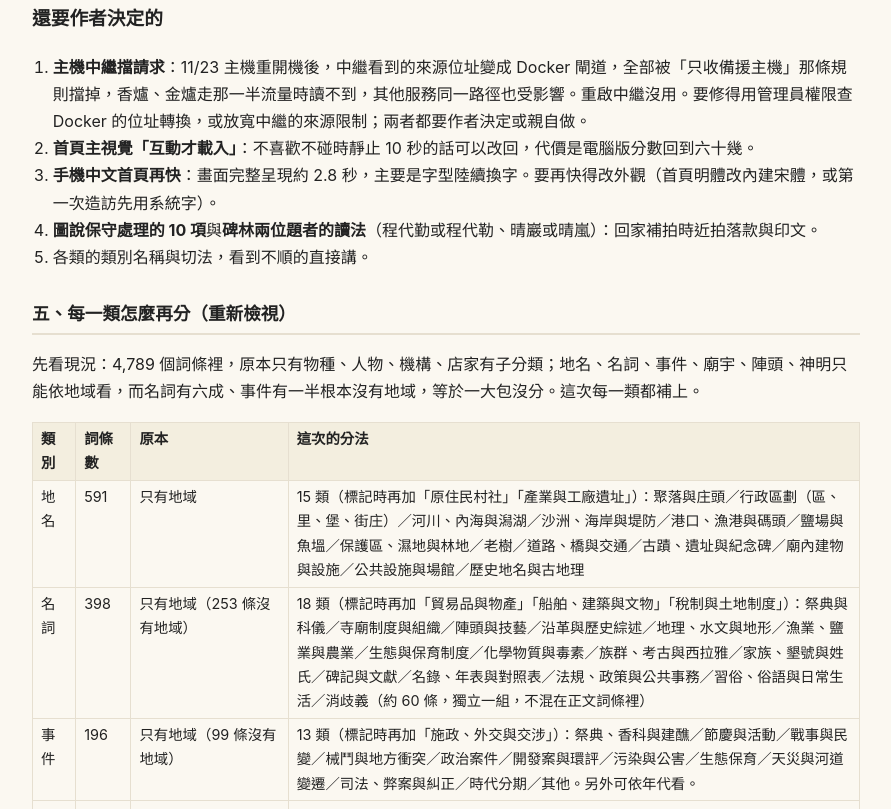
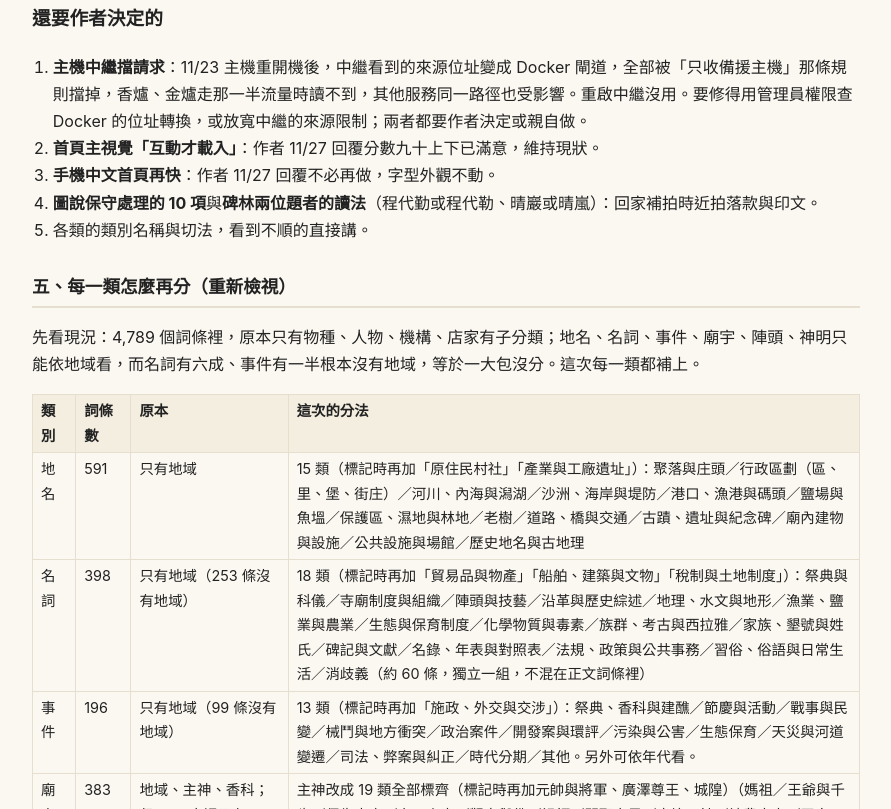
Before and after one commit to ken158ken/tucheng_dev, a plain HTML site: page 網站營運/2026-11-27_SEO與速度改善計畫.html in a window 1280 px wide. Shown: the part 3031-3840 px from the top of the page, without its empty margins (194-1085 px from the left). Drawn offline with Linux system fonts and the light colour scheme.

Commit message:
交接網頁：效能分數作者已滿意，速度項目收尾
Co-Authored-By: Claude <noreply@anthropic.com>

```diff
--- a/網站營運/2026-11-27_SEO與速度改善計畫.html
+++ b/網站營運/2026-11-27_SEO與速度改善計畫.html
@@ -114,8 +114,8 @@ nav.jump{position:sticky;top:0;z-index:5;background:var(--bg);padding:8px 0;disp
 <h3>還要作者決定的</h3>
 <ol>
 <li><b>主機中繼擋請求</b>：11/23 主機重開機後，中繼看到的來源位址變成 Docker 閘道，全部被「只收備援主機」那條規則擋掉，香爐、金爐走那一半流量時讀不到，其他服務同一路徑也受影響。重啟中繼沒用。要修得用管理員權限查 Docker 的位址轉換，或放寬中繼的來源限制；兩者都要作者決定或親自做。</li>
-<li><b>首頁主視覺「互動才載入」</b>：不喜歡不碰時靜止 10 秒的話可以改回，代價是電腦版分數回到六十幾。</li>
-<li><b>手機中文首頁再快</b>：畫面完整呈現約 2.8 秒，主要是字型陸續換字。要再快得改外觀（首頁明體改內建宋體，或第一次造訪先用系統字）。</li>
+<li><b>首頁主視覺「互動才載入」</b>：作者 11/27 回覆分數九十上下已滿意，維持現狀。</li>
+<li><b>手機中文首頁再快</b>：作者 11/27 回覆不必再做，字型外觀不動。</li>
 <li><b>圖說保守處理的 10 項</b>與<b>碑林兩位題者的讀法</b>（程代勤或程代勒、晴巖或晴嵐）：回家補拍時近拍落款與印文。</li>
 <li>各類的類別名稱與切法，看到不順的直接講。</li>
 </ol>
@@ -162,7 +162,7 @@ nav.jump{position:sticky;top:0;z-index:5;background:var(--bg);padding:8px 0;disp
 <ol>
 <li>首頁電腦版的阻塞時間由 24 秒降到 0.02 秒。原因是中文字型 4 MB 下載期間主視覺動畫剛好載入，檢測機又沒有顯示卡。現在主視覺改成第一次捲動、動滑鼠或觸控才載入，完全不碰則 10 秒後自己出現；動起來之後和原本一樣。</li>
 <li>廟宇類別頁手機版的版面跳動由 0.41 降到 0.002。</li>
-<li>還沒解的：名詞總表手機版仍有 0.13 的版面位移，本機重現不出來，之後再查。</li>
+<li>名詞總表手機版仍有 0.13 的版面位移；作者 11/27 回覆分數已滿意，不再追。</li>
 </ol>
 <table><tr><th>頁面大小</th><th>改善前</th><th>現在</th></tr>
 <tr><td>名詞總表</td><td>4.7 MB</td><td>103 KB</td></tr>
```
